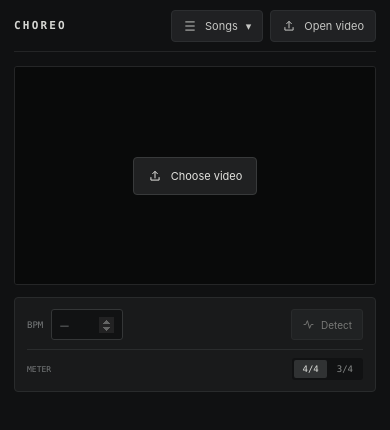
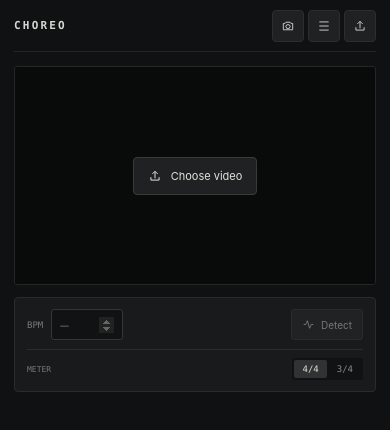
Before and after one commit to jtpotato/choreo-viewer, a Next.js app: page /choreo-viewer/ in a window 390 px wide. Shown: the top 430 px of the page. Built offline with nearby package versions, Linux system fonts and the light colour scheme.

Commit message:
feat: add selfie camera preview

```diff
--- a/src/app/styles.css
+++ b/src/app/styles.css
@@ -25,6 +25,7 @@ button:focus-visible, input:focus-visible, a:focus-visible { outline: 2px solid
 .wordmark { color: #d7d8d4; text-decoration: none; font: 600 11px var(--mono); letter-spacing: .2em; }
 .text-button { height: 32px; display: inline-flex; align-items: center; gap: 8px; padding: 0 11px; background: var(--surface-raised); border: 1px solid var(--border); border-radius: 4px; color: #c6c7c4; font-size: 11px; cursor: pointer; }
 .text-button:hover, .analyze-button:hover, .primary-button:hover { background: #2b2d2f; }
+.text-button.active { color: #f0f0eb; background: #3b3d3e; border-color: #66696a; }
 .text-button svg, .primary-button svg { width: 14px; height: 14px; fill: none; stroke: currentColor; stroke-width: 1.7; }
 .mirror-button svg { width: 15px; height: 15px; }
 .mirror-button.active { color: #f0f0eb; background: #3b3d3e; border-color: #66696a; }
@@ -42,9 +43,15 @@ button:focus-visible, input:focus-visible, a:focus-visible { outline: 2px solid
 
 .workspace { display: grid; grid-template-columns: minmax(0, 1fr); gap: 14px; padding: 22px 0 34px; }
 .practice-column { min-width: 0; }
+.video-stage { width: 100%; }
+.video-stage.with-selfie { display: grid; grid-template-columns: minmax(0, 3fr) minmax(0, 1fr); gap: 8px; align-items: stretch; }
 .video-frame { width: 100%; height: min(65vw, 70svh); min-height: 280px; position: relative; overflow: hidden; background: #050505; border: 1px solid #252627; border-radius: 4px; }
+.video-stage.with-selfie .video-frame { height: auto; min-height: 0; max-height: 70svh; aspect-ratio: 16 / 9; }
 .video-frame video { display: block; width: 100%; height: 100%; object-fit: contain; background: #050505; }
 .video-frame video.is-mirrored { transform: scaleX(-1); }
+.selfie-frame { position: relative; min-width: 0; min-height: 0; overflow: hidden; background: #050505; border: 1px solid #252627; border-radius: 4px; }
+.selfie-video { display: block; width: 100%; height: 100%; object-fit: cover; object-position: center center; transform: scaleX(-1); }
+.selfie-caption { position: absolute; bottom: 8px; left: 8px; padding: 4px 5px; color: #ecece8; background: #101112b8; border-radius: 2px; font: 8px var(--mono); letter-spacing: .08em; pointer-events: none; }
 .welcome-card { height: 100%; display: grid; place-items: center; background: #090a0a; }
 .welcome-content { display: grid; place-items: center; }
 .primary-button { display: inline-flex; align-items: center; gap: 9px; height: 38px; padding: 0 14px; color: #e3e3df; background: #202122; border: 1px solid #383a3b; border-radius: 4px; font-size: 11px; cursor: pointer; }
@@ -151,6 +158,13 @@ input[type="range"]::-moz-range-thumb { width: 8px; height: 8px; border: 1px sol
   .topbar { height: 52px; }
   .workspace { gap: 12px; padding: 14px 0 22px; }
   .video-frame { height: min(56.25vw, 56svh); min-height: 210px; border-radius: 3px; }
+  .video-stage.with-selfie { grid-template-columns: minmax(0, 2.5fr) minmax(0, 1fr); gap: 5px; }
+  .video-stage.with-selfie .video-frame { height: auto; min-height: 0; max-height: 56svh; border-radius: 3px; }
+  .selfie-frame { border-radius: 3px; }
+  .header-actions { gap: 4px; }
+  .text-button { gap: 5px; padding-inline: 8px; }
+  .text-button span:not(.menu-chevron) { display: none; }
+  .menu-chevron { display: none; }
   .topbar-title { display: none; }
   .control-row { grid-template-columns: 1fr auto; gap: 7px; padding-top: 7px; }
   .speed-controls { grid-column: 1; grid-row: 1; }
--- a/src/components/choreo-viewer.tsx
+++ b/src/components/choreo-viewer.tsx
@@ -12,8 +12,10 @@ const SPEED_PRESETS = [0.25, 0.5, 0.75, 1] as const;
 
 export function ChoreoViewer() {
   const videoRef = useRef<HTMLVideoElement>(null);
+  const selfieVideoRef = useRef<HTMLVideoElement>(null);
   const pickerRef = useRef<HTMLInputElement>(null);
   const detectorRef = useRef<BeatDetector | null>(null);
+  const cameraStreamRef = useRef<MediaStream | null>(null);
   const libraryRef = useRef<SavedVideo[]>([]);
   const sessionFilesRef = useRef(new Map<string, File>());
   const [videoUrl, setVideoUrl] = useState<string | null>(null);
@@ -30,6 +32,7 @@ export function ChoreoViewer() {
   const [bars, setBars] = useState(4);
   const [savedVideos, setSavedVideos] = useState<SavedVideo[]>([]);
   const [libraryOpen, setLibraryOpen] = useState(false);
+  const [selfieEnabled, setSelfieEnabled] = useState(false);
 
   const beatDuration = useMemo(() => config.bpm ? 60 / config.bpm : 0, [config.bpm]);
   const barDuration = beatDuration * config.meter;
@@ -49,6 +52,22 @@ export function ChoreoViewer() {
       libraryRef.current = merged;
       setSavedVideos(merged);
     }).catch(() => undefined);
+  }, []);
+
+  useEffect(() => {
+    const preview = selfieVideoRef.current;
+    const stream = cameraStreamRef.current;
+    if (!selfieEnabled || !preview || !stream) return;
+    preview.srcObject = stream;
+    void preview.play().catch(() => setError("Could not start the camera preview."));
+    return () => {
+      preview.srcObject = null;
+    };
+  }, [selfieEnabled]);
+
+  useEffect(() => () => {
+    cameraStreamRef.current?.getTracks().forEach((track) => track.stop());
+    cameraStreamRef.current = null;
   }, []);
 
   useEffect(() => {
@@ -183,6 +202,29 @@ export function ChoreoViewer() {
       pickerRef.current?.click();
     }
   }, [addVideoFiles]);
+
+  const toggleSelfie = useCallback(async () => {
+    if (cameraStreamRef.current) {
+      cameraStreamRef.current.getTracks().forEach((track) => track.stop());
+      cameraStreamRef.current = null;
+      setSelfieEnabled(false);
+      return;
+    }
+    if (!navigator.mediaDevices?.getUserMedia) {
+      setError("Camera access is unavailable in this browser.");
+      return;
+    }
+    try {
+      cameraStreamRef.current = await navigator.mediaDevices.getUserMedia({
+        video: { facingMode: "user" },
+        audio: false,
+      });
+      setError("");
+      setSelfieEnabled(true);
+    } catch {
+      setError("Camera access was denied or unavailable.");
+    }
+  }, []);
 
   const openSavedVideo = useCallback(async (entry: SavedVideo) => {
     const sessionFile = sessionFilesRef.current.get(entry.id);
@@ -379,9 +421,10 @@ export function ChoreoViewer() {
         <a className="wordmark" href="#top">CHOREO</a>
         <div className="topbar-title">{identity?.name ?? ""}</div>
         <div className="header-actions">
-          {videoUrl && <button className={`text-button mirror-button ${config.mirrored ? "active" : ""}`} aria-pressed={config.mirrored} onClick={() => updateConfig({ mirrored: !config.mirrored })}><MirrorIcon /> Mirror</button>}
-          <button className="text-button library-trigger" aria-expanded={libraryOpen} onClick={() => setLibraryOpen((open) => !open)}><LibraryIcon /> Songs <span className="menu-chevron">▾</span></button>
-          <button className="text-button" onClick={() => void openPicker()}><UploadIcon /> Open video</button>
+          <button className={`text-button selfie-button ${selfieEnabled ? "active" : ""}`} aria-label={selfieEnabled ? "Close selfie camera" : "Open selfie camera"} aria-pressed={selfieEnabled} onClick={() => void toggleSelfie()}><SelfieIcon /><span>Selfie</span></button>
+          {videoUrl && <button className={`text-button mirror-button ${config.mirrored ? "active" : ""}`} aria-label="Mirror choreography video" title="Mirror" aria-pressed={config.mirrored} onClick={() => updateConfig({ mirrored: !config.mirrored })}><MirrorIcon /><span>Mirror</span></button>}
+          <button className="text-button library-trigger" aria-label="Songs" aria-expanded={libraryOpen} onClick={() => setLibraryOpen((open) => !open)}><LibraryIcon /><span>Songs</span> <span className="menu-chevron">▾</span></button>
+          <button className="text-button open-video-button" aria-label="Open video" onClick={() => void openPicker()}><UploadIcon /><span>Open video</span></button>
           {libraryOpen && <div className="video-library-menu" role="menu" aria-label="Song library">
             <button className="library-add" role="menuitem" onClick={() => void openPicker()}><UploadIcon /> Add videos</button>
             <div className="library-divider" />
@@ -396,6 +439,7 @@ export function ChoreoViewer() {
 
       <div className="workspace" id="top">
         <section className="practice-column" aria-label="Video practice player">
+          <div className={`video-stage ${selfieEnabled ? "with-selfie" : ""}`}>
             <div className={`video-frame ${videoUrl ? "has-video" : ""}`}>
               {videoUrl ? (
                 <video
@@ -409,6 +453,11 @@ export function ChoreoViewer() {
                   onEnded={() => setIsPlaying(false)}
                 />
               ) : <WelcomeCard onChoose={() => void openPicker()} />}
+            </div>
+            {selfieEnabled && <div className="selfie-frame">
+              <video ref={selfieVideoRef} className="selfie-video" autoPlay muted playsInline aria-label="Selfie camera preview" />
+              <span className="selfie-caption">SELFIE</span>
+            </div>}
           </div>
 
           {videoUrl && <LoopEditor
@@ -634,6 +683,7 @@ function closestValue(times: number[], target: number): number | null {
 }
 
 function UploadIcon() { return <svg viewBox="0 0 24 24" aria-hidden="true"><path d="M12 16V4m0 0L7.5 8.5M12 4l4.5 4.5M5 14v5h14v-5" /></svg>; }
+function SelfieIcon() { return <svg viewBox="0 0 24 24" aria-hidden="true"><path d="M4 7.5h3l1.5-2h7l1.5 2h3v11H4z" /><circle cx="12" cy="13" r="3.5" /></svg>; }
 function PlayIcon() { return <svg viewBox="0 0 24 24" aria-hidden="true"><path d="m8 5 11 7-11 7z" fill="currentColor" stroke="none" /></svg>; }
 function PauseIcon() { return <svg viewBox="0 0 24 24" aria-hidden="true"><path d="M8 5v14M16 5v14" /></svg>; }
 function PulseIcon() { return <svg viewBox="0 0 24 24" aria-hidden="true"><path d="M3 12h4l3-7 4 14 3-7h4" /></svg>; }
```
Lines whose indentation alone changed are shown as unchanged.
